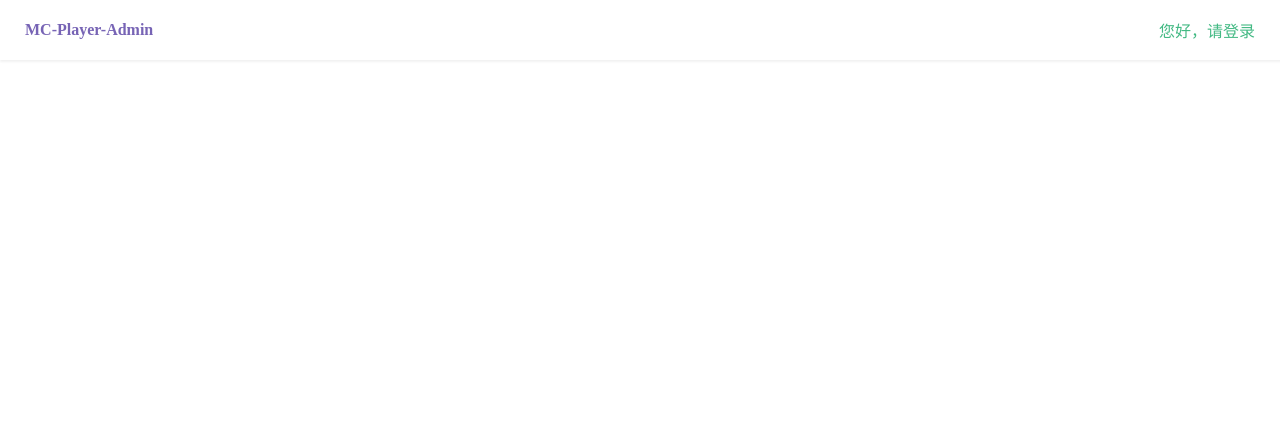
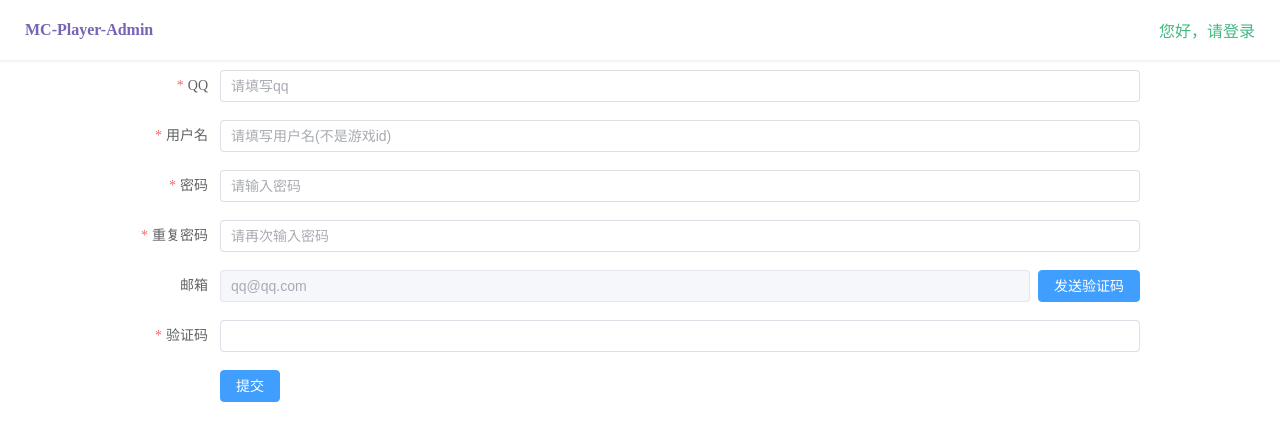
Before and after one commit to mc-player-admin/web, a Vue app: page /register/new-account in a window 1280 px wide. Shown: the top 440 px of the page. Built offline with nearby package versions, Linux system fonts and the light colour scheme.

Commit message:
feat(pages/Register/New): 注册账号页面

```diff
--- /dev/null
+++ b/src/pages/Register/New.vue
@@ -0,0 +1,156 @@
+<script setup lang="ts">
+import type { FormInstance, FormRules } from 'element-plus'
+import { reactive, ref } from 'vue'
+
+// todo: 备选方案 请求后端配置 无法使用邮件时备选方案上传截图
+
+defineOptions({
+  name: 'RegisterNew'
+})
+
+const formRef = ref<FormInstance>()
+const replacePassword = ref(null)
+const form = reactive({
+  qq: null,
+  username: null,
+  code: null,
+  password: null
+})
+
+const rules = reactive<FormRules>({
+  qq: [
+    {
+      required: true,
+      trigger: 'blur',
+      message: '请输入qq'
+    },
+    {
+      trigger: 'blur',
+      message: 'qq号格式不正确',
+      validator(rule, value) {
+        return /^[1-9][0-9]{4,10}$/.test(value)
+      }
+    }
+  ],
+  username: [
+    {
+      required: true,
+      trigger: 'blur',
+      message: '请输入用户名'
+    },
+    {
+      min: 2,
+      max: 10,
+      trigger: 'blur',
+      message: '用户名要求2~10个字符'
+    }
+  ],
+  password: [
+    {
+      required: true,
+      trigger: 'blur',
+      message: '请输入密码'
+    },
+    {
+      trigger: 'blur',
+      message: '密码需要包含 字母 数字 符号(- _ . *) 中的两种，且长度在6~18个字符',
+      validator(rule, value) {
+        return /^(?=.*\d)(?=.*[a-z]|.*[A-Z]|.*[-_*.])[a-zA-Z0-9-_*.]{6,18}$/.test(value)
+      }
+    }
+  ],
+  replacePassword: [
+    {
+      trigger: 'blur',
+      required: true,
+      message: '两次输入的密码不一致',
+      validator(rule, value) {
+        return value === form.password
+      }
+    }
+  ],
+  code: [
+    {
+      trigger: 'blur',
+      required: true,
+      message: '请输入验证码',
+      min: 4,
+      max: 6
+    }
+  ]
+})
+
+const submitForm = async () => {
+  if (!formRef.value) return
+  await formRef.value.validate((valid, fields) => {
+    if (valid) {
+      console.log('submit!')
+    } else {
+      console.log('error submit!', fields)
+    }
+  })
+}
+</script>
+
+<template>
+  <el-form
+    label-position="right"
+    label-width="80px"
+    class="register_new_form"
+    :model="form"
+    :rules="rules"
+    ref="formRef"
+    status-icon
+  >
+    <el-form-item label="QQ" prop="qq">
+      <el-input v-model="form.qq" name="qq" placeholder="请填写qq" />
+    </el-form-item>
+    <el-form-item label="用户名" prop="username">
+      <el-input v-model="form.username" name="username" placeholder="请填写用户名(不是游戏id)" />
+    </el-form-item>
+    <el-form-item label="密码" prop="password">
+      <el-input v-model="form.password" name="password" type="password" placeholder="请输入密码" />
+    </el-form-item>
+    <el-form-item label="重复密码" prop="replacePassword">
+      <el-input
+        v-model="replacePassword"
+        name="replace-password"
+        type="password"
+        placeholder="请再次输入密码"
+      />
+    </el-form-item>
+    <el-form-item label="邮箱" class="email">
+      <el-input :value="(form.qq || 'qq') + '@qq.com'" name="email" disabled />
+      <el-button class="send_code" type="primary">发送验证码</el-button>
+    </el-form-item>
+    <el-form-item label="验证码" prop="code">
+      <el-input v-model="form.code" name="code" />
+    </el-form-item>
+    <el-form-item>
+      <el-button type="primary" @click="submitForm">提交</el-button>
+    </el-form-item>
+  </el-form>
+</template>
+
+<style lang="less" scoped>
+.register_new_form {
+  max-width: 1000px;
+  margin: 10px auto;
+  padding: 0 15px;
+  :deep(.el-form-item__content) {
+    display: flex;
+    flex-flow: row;
+    .send_code {
+      margin-left: 8px;
+    }
+  }
+  .min-width(600px, {
+    :deep(.el-form-item) {
+      flex-flow: column nowrap;
+      .el-form-item__label {
+        justify-content: flex-start;
+      }
+    }
+  });
+}
+</style>
--- a/src/router/index.ts
+++ b/src/router/index.ts
@@ -32,6 +32,11 @@ const router = createRouter({
       component: () => import('@/pages/Register/Register.vue')
     },
     {
+      path: '/register/new-account',
+      name: 'NewAccount',
+      component: () => import('@/pages/Register/New.vue')
+    },
+    {
       path: '/submit',
       name: 'submit',
       component: () => import('@/pages/Submit/Submit.vue')
```
